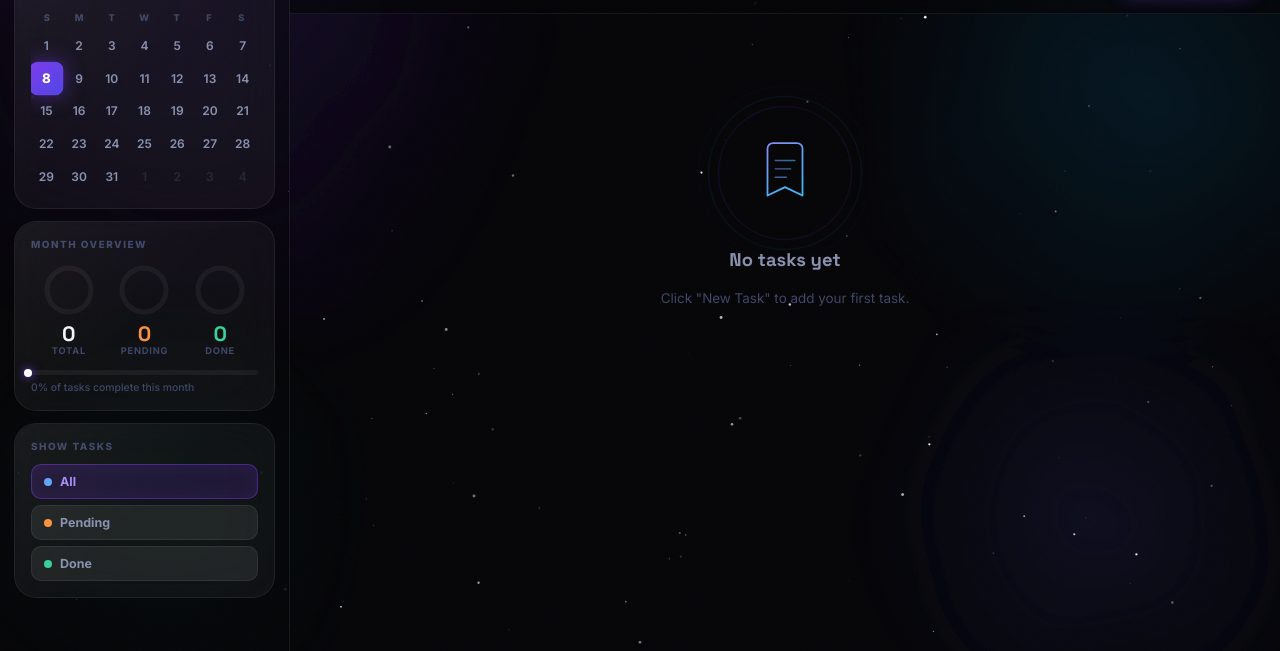
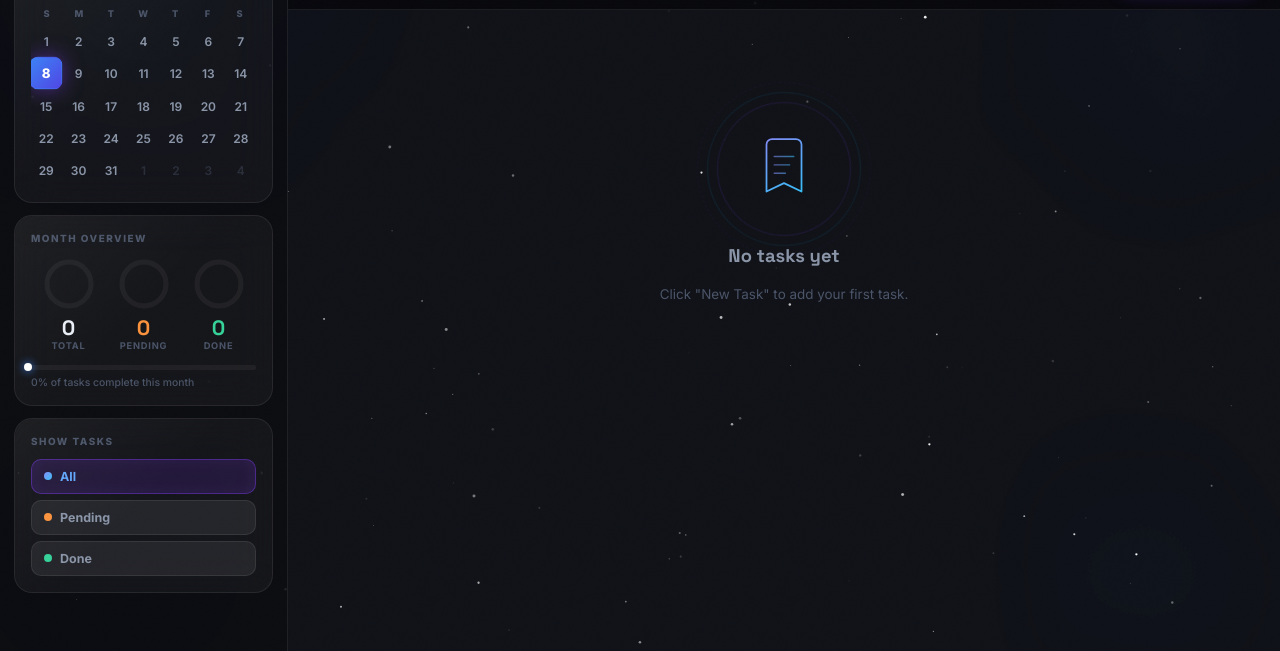
Before and after one commit to nizamuddin-solangi/To-do-App, a plain HTML site: page index.html in a window 1280 px wide. Shown: the part 149-800 px from the top of the page. Drawn offline with nearby package versions, Linux system fonts and the light colour scheme.

Commit message:
style: replace disco palette with clean professional dark theme

```diff
--- a/style.css
+++ b/style.css
@@ -4,35 +4,53 @@
 @import url('https://fonts.googleapis.com/css2?family=Inter:wght@300;400;500;600;700;800;900&family=Space+Grotesk:wght@500;600;700;800&family=JetBrains+Mono:wght@400;600&display=swap');
 
 :root {
-  --bg: #050508;
-  --bg2: #080b12;
-  --surface: rgba(255, 255, 255, 0.042);
+  /* Backgrounds */
+  --bg:       #0f1117;
+  --bg2:      #161b27;
+  --surface:  rgba(255, 255, 255, 0.04);
   --surface2: rgba(255, 255, 255, 0.07);
-  --border: rgba(255, 255, 255, 0.07);
-  --border2: rgba(255, 255, 255, 0.14);
-  --t1: #f1f5ff;
-  --t2: #8892b0;
-  --t3: #3d4666;
-  --v: #7c3aed;
-  --v2: #a78bfa;
-  --v3: #c4b5fd;
-  --c: #0ea5e9;
-  --c2: #38bdf8;
-  --hi: #f43f5e;
-  --hi2: rgba(244, 63, 94, .14);
-  --md: #f59e0b;
-  --md2: rgba(245, 158, 11, .14);
-  --lo: #10b981;
-  --lo2: rgba(16, 185, 129, .14);
-  --r: 16px;
-  --r2: 22px;
-  --r3: 12px;
+
+  /* Borders */
+  --border:   rgba(255, 255, 255, 0.08);
+  --border2:  rgba(255, 255, 255, 0.15);
+
+  /* Text */
+  --t1: #eaeef6;
+  --t2: #8a95a8;
+  --t3: #4a5468;
+
+  /* Primary accent — calm blue */
+  --v:  #3b82f6;
+  --v2: #60a5fa;
+  --v3: #93c5fd;
+
+  /* Secondary — slate blue (for clock/mono accents) */
+  --c:  #6366f1;
+  --c2: #818cf8;
+
+  /* Priority: High = warm red, Medium = amber, Low = teal */
+  --hi:  #ef4444;
+  --hi2: rgba(239, 68, 68, .12);
+  --md:  #f59e0b;
+  --md2: rgba(245, 158, 11, .12);
+  --lo:  #14b8a6;
+  --lo2: rgba(20, 184, 166, .12);
+
+  /* Radii */
+  --r:  14px;
+  --r2: 18px;
+  --r3: 10px;
   --rf: 9999px;
-  --ease: cubic-bezier(.4, 0, .2, 1);
+
+  /* Easing */
+  --ease:   cubic-bezier(.4, 0, .2, 1);
   --spring: cubic-bezier(.34, 1.56, .64, 1);
-  --hdr: 68px;
-  --sb: 290px;
-}
+
+  /* Layout */
+  --hdr: 64px;
+  --sb:  288px;
+}
+
 
 *,
 *::before,
@@ -101,10 +119,10 @@ select {
 
 #cursorGlow {
   position: fixed;
-  width: 400px;
-  height: 400px;
+  width: 300px;
+  height: 300px;
   border-radius: 50%;
-  background: radial-gradient(circle, rgba(124, 58, 237, .12) 0%, transparent 65%);
+  background: radial-gradient(circle, rgba(59, 130, 246, .06) 0%, transparent 65%);
   pointer-events: none;
   z-index: 1;
   transform: translate(-50%, -50%);
@@ -139,44 +157,44 @@ select {
 .blob {
   position: absolute;
   border-radius: 50%;
-  opacity: .55;
+  opacity: .3;
   will-change: transform
 }
 
 .blob-a {
-  width: 700px;
-  height: 700px;
-  background: radial-gradient(circle, rgba(124, 58, 237, .26), transparent 70%);
+  width: 600px;
+  height: 600px;
+  background: radial-gradient(circle, rgba(59, 130, 246, .1), transparent 70%);
   top: -20%;
   left: -15%;
-  animation: blobMove 22s ease-in-out infinite
+  animation: blobMove 28s ease-in-out infinite
 }
 
 .blob-b {
-  width: 600px;
-  height: 600px;
-  background: radial-gradient(circle, rgba(14, 165, 233, .2), transparent 70%);
+  width: 500px;
+  height: 500px;
+  background: radial-gradient(circle, rgba(99, 102, 241, .08), transparent 70%);
   top: -10%;
   right: -10%;
-  animation: blobMove 28s ease-in-out infinite reverse
+  animation: blobMove 34s ease-in-out infinite reverse
 }
 
 .blob-c {
-  width: 500px;
-  height: 500px;
-  background: radial-gradient(circle, rgba(99, 102, 241, .18), transparent 70%);
+  width: 400px;
+  height: 400px;
+  background: radial-gradient(circle, rgba(59, 130, 246, .07), transparent 70%);
   bottom: -15%;
   right: -5%;
-  animation: blobMove 20s ease-in-out infinite 5s
+  animation: blobMove 26s ease-in-out infinite 5s
 }
 
 .blob-d {
-  width: 450px;
-  height: 450px;
-  background: radial-gradient(circle, rgba(16, 185, 129, .12), transparent 70%);
+  width: 350px;
+  height: 350px;
+  background: radial-gradient(circle, rgba(100, 116, 139, .06), transparent 70%);
   bottom: -10%;
   left: -5%;
-  animation: blobMove 25s ease-in-out infinite 10s reverse
+  animation: blobMove 30s ease-in-out infinite 10s reverse
 }
 
 @keyframes blobMove {
@@ -396,11 +414,11 @@ select {
 
   0%,
   100% {
-    box-shadow: 0 0 0 0 rgba(124, 58, 237, .5)
+    box-shadow: 0 0 0 0 rgba(59, 130, 246, .4)
   }
 
   50% {
-    box-shadow: 0 0 0 8px rgba(124, 58, 237, 0)
+    box-shadow: 0 0 0 8px rgba(59, 130, 246, 0)
   }
 }
 
@@ -419,10 +437,8 @@ select {
 }
 
 .accent-text {
-  background: linear-gradient(135deg, var(--v2), var(--c2));
-  -webkit-background-clip: text;
-  -webkit-text-fill-color: transparent;
-  background-clip: text
+  color: var(--v2);
+  -webkit-text-fill-color: var(--v2);
 }
 
 .tb-tag {
```
